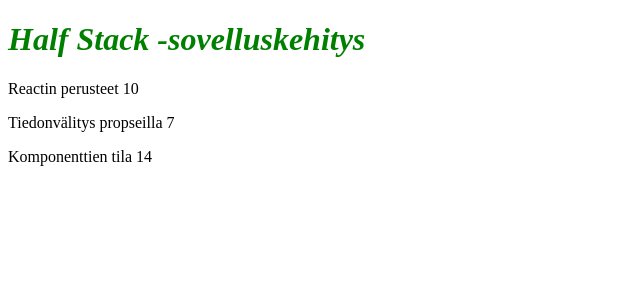
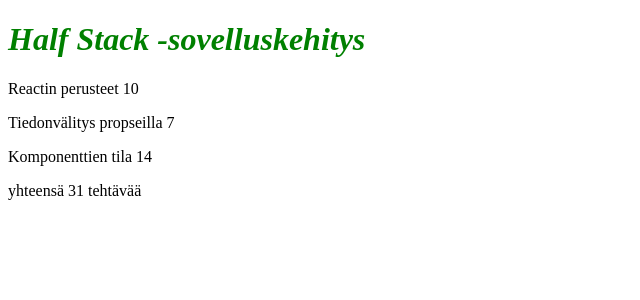
Before and after one commit to poksiala/mooc-osa2, a React (Create React App) app: page / in a window 1280 px wide. Shown: the top 300 px of the page, without its empty margins (0-640 px from the left). Built offline with nearby package versions, Linux system fonts and the light colour scheme.

Commit message:
part 2-02 ja 2-03

```diff
--- a/src/App.js
+++ b/src/App.js
@@ -1,5 +1,12 @@
 import React from 'react'
 
+const Yhteensa = ({osat}) => {
+  const calc = (l) => l.map(o => o.tehtavia).reduce((a, b) => a + b, 0)
+
+  return (
+    <p>yhteensä {calc(osat)} tehtävää</p>
+  )
+}
 
 const Otsikko = ({text}) => <h1>{text}</h1>
 
@@ -19,6 +26,7 @@
     <div>
       <Otsikko text={kurssi.nimi} />
       <Sisalto osat={kurssi.osat} />
+      <Yhteensa osat={kurssi.osat} />
     </div>
   )
 }
```
